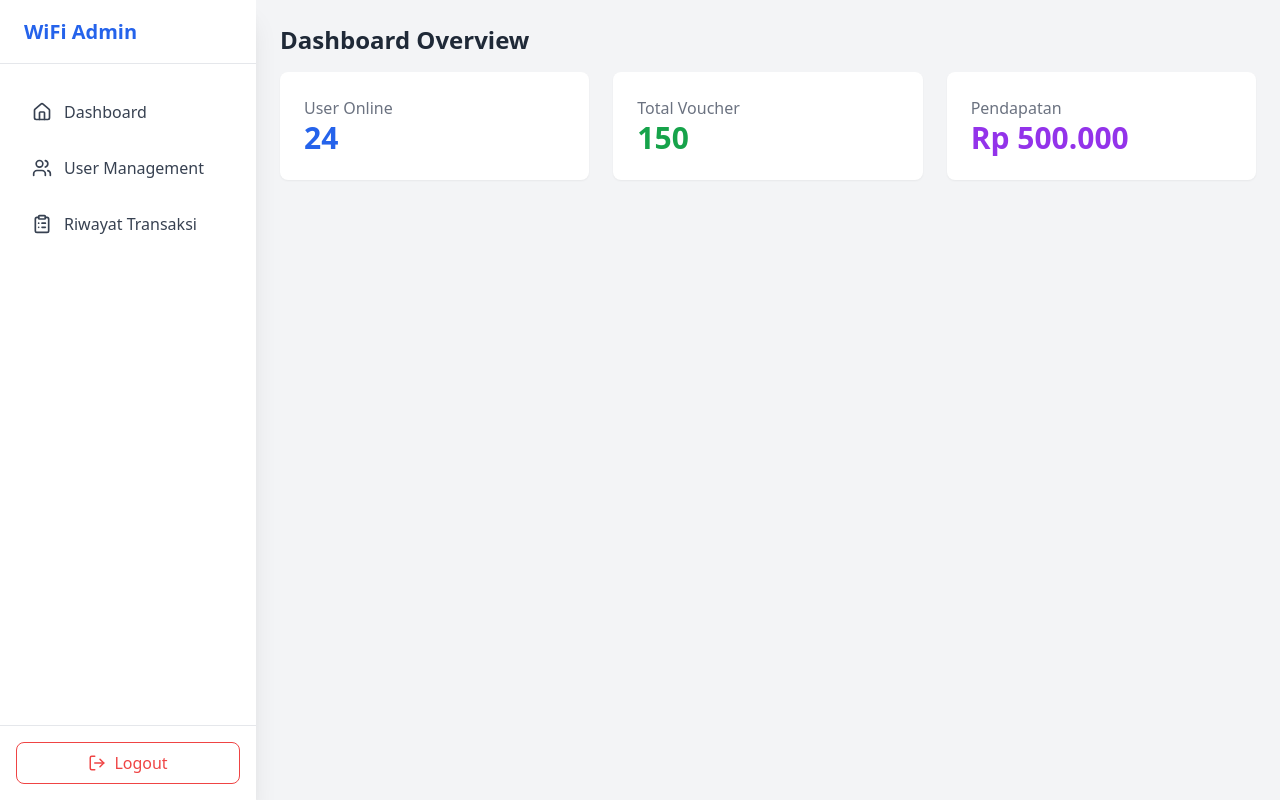
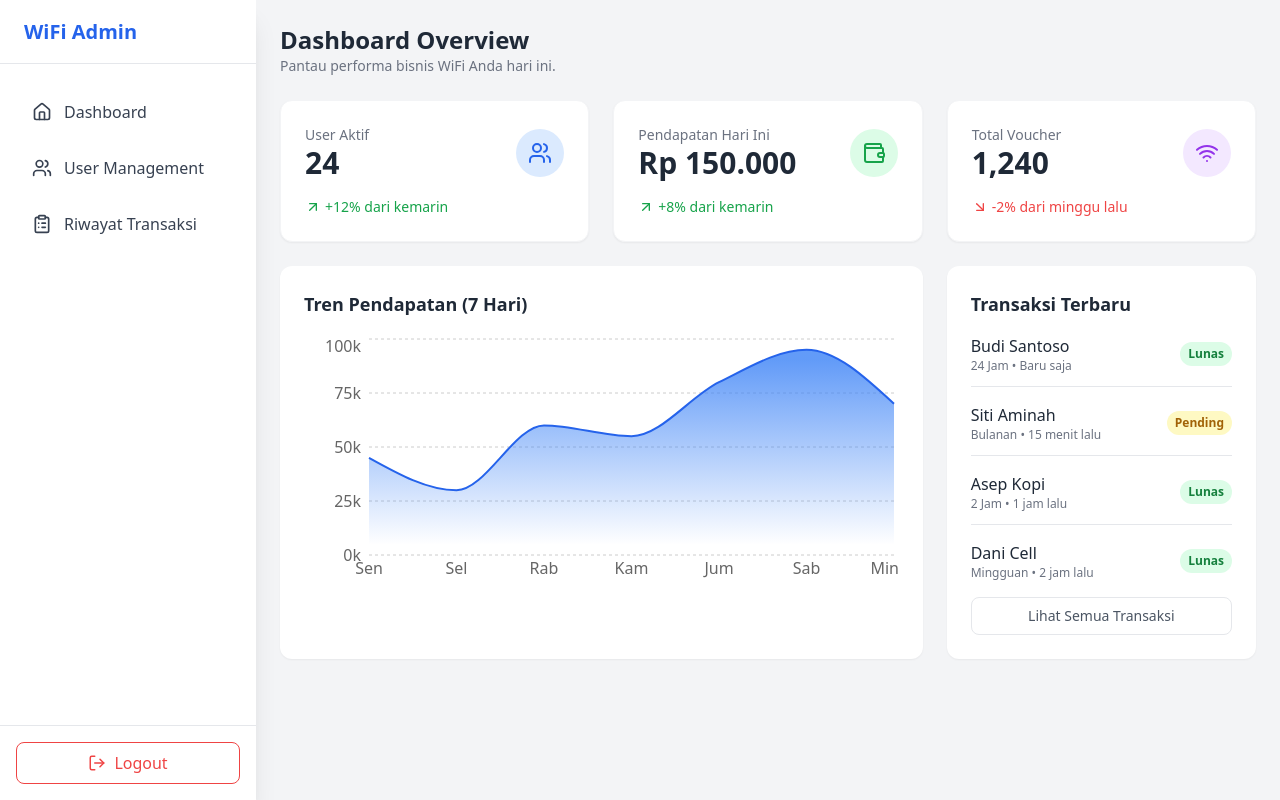
Before and after one commit to R12DLO45/WiFi-Customer-Management, a React (Vite) app: page /dashboard in a window 1280 px wide. Built offline with nearby package versions, Linux system fonts and the light colour scheme.

Commit message:
Redesain Halaman Dashboard

```diff
--- a/src/pages/Dashboard.jsx
+++ b/src/pages/Dashboard.jsx
@@ -1,26 +1,160 @@
 import React from 'react';
+import {
+  AreaChart,
+  Area,
+  XAxis,
+  YAxis,
+  CartesianGrid,
+  Tooltip,
+  ResponsiveContainer
+} from 'recharts';
+import { ArrowUpRight, ArrowDownRight, Users, Wifi, Wallet } from 'lucide-react';
 
 function Dashboard() {
+
+  // 1. Data Dummy untuk Grafik (Pendapatan Mingguan)
+  const chartData = [
+    { name: 'Sen', total: 45000 },
+    { name: 'Sel', total: 30000 },
+    { name: 'Rab', total: 60000 },
+    { name: 'Kam', total: 55000 },
+    { name: 'Jum', total: 80000 }, // Puncak keramaian (misal malam minggu)
+    { name: 'Sab', total: 95000 },
+    { name: 'Min', total: 70000 },
+  ];
+
+  // 2. Data Dummy Transaksi Terakhir
+  const recentTransactions = [
+    { id: 1, user: 'Budi Santoso', paket: '24 Jam', time: 'Baru saja', status: 'Lunas' },
+    { id: 2, user: 'Siti Aminah', paket: 'Bulanan', time: '15 menit lalu', status: 'Pending' },
+    { id: 3, user: 'Asep Kopi', paket: '2 Jam', time: '1 jam lalu', status: 'Lunas' },
+    { id: 4, user: 'Dani Cell', paket: 'Mingguan', time: '2 jam lalu', status: 'Lunas' },
+  ];
+
+  // Helper Rupiah
+  const formatRupiah = (val) => "Rp " + val.toLocaleString('id-ID');
+
   return (
-    <div>
-      <h2 className="mb-4 text-2xl font-bold text-gray-800">Dashboard Overview</h2>
+    <div className="space-y-6">
 
-      <div className="grid gap-6 md:grid-cols-2 lg:grid-cols-3">
-        {/* Card 1 */}
-        <div className="rounded-lg bg-white p-6 shadow-sm">
-          <h3 className="text-gray-500">User Online</h3>
-          <p className="text-3xl font-bold text-blue-600">24</p>
+      {/* --- HEADER --- */}
+      <div>
+        <h2 className="text-2xl font-bold text-gray-800">Dashboard Overview</h2>
+        <p className="text-sm text-gray-500">Pantau performa bisnis WiFi Anda hari ini.</p>
+      </div>
+
+      {/* --- KARTU STATISTIK (Cards) --- */}
+      <div className="grid gap-6 md:grid-cols-3">
+        {/* Card 1: User Aktif */}
+        <div className="rounded-xl bg-white p-6 shadow-sm border border-gray-100">
+          <div className="flex items-center justify-between">
+            <div>
+              <p className="text-sm font-medium text-gray-500">User Aktif</p>
+              <h3 className="text-3xl font-bold text-gray-800">24</h3>
+            </div>
+            <div className="rounded-full bg-blue-100 p-3 text-blue-600">
+              <Users size={24} />
+            </div>
+          </div>
+          <div className="mt-4 flex items-center text-sm text-green-600">
+            <ArrowUpRight size={16} className="mr-1" />
+            <span>+12% dari kemarin</span>
+          </div>
         </div>
-        {/* Card 2 */}
-        <div className="rounded-lg bg-white p-6 shadow-sm">
-          <h3 className="text-gray-500">Total Voucher</h3>
-          <p className="text-3xl font-bold text-green-600">150</p>
+
+        {/* Card 2: Pendapatan Hari Ini */}
+        <div className="rounded-xl bg-white p-6 shadow-sm border border-gray-100">
+          <div className="flex items-center justify-between">
+            <div>
+              <p className="text-sm font-medium text-gray-500">Pendapatan Hari Ini</p>
+              <h3 className="text-3xl font-bold text-gray-800">Rp 150.000</h3>
+            </div>
+            <div className="rounded-full bg-green-100 p-3 text-green-600">
+              <Wallet size={24} />
+            </div>
+          </div>
+          <div className="mt-4 flex items-center text-sm text-green-600">
+            <ArrowUpRight size={16} className="mr-1" />
+            <span>+8% dari kemarin</span>
+          </div>
         </div>
-        {/* Card 3 */}
-        <div className="rounded-lg bg-white p-6 shadow-sm">
-          <h3 className="text-gray-500">Pendapatan</h3>
-          <p className="text-3xl font-bold text-purple-600">Rp 500.000</p>
+
+        {/* Card 3: Voucher Terjual */}
+        <div className="rounded-xl bg-white p-6 shadow-sm border border-gray-100">
+          <div className="flex items-center justify-between">
+            <div>
+              <p className="text-sm font-medium text-gray-500">Total Voucher</p>
+              <h3 className="text-3xl font-bold text-gray-800">1,240</h3>
+            </div>
+            <div className="rounded-full bg-purple-100 p-3 text-purple-600">
+              <Wifi size={24} />
+            </div>
+          </div>
+          <div className="mt-4 flex items-center text-sm text-red-500">
+            <ArrowDownRight size={16} className="mr-1" />
+            <span>-2% dari minggu lalu</span>
+          </div>
         </div>
+      </div>
+
+      {/* --- AREA GRAFIK & TRANSAKSI --- */}
+      <div className="grid grid-cols-1 gap-6 lg:grid-cols-3">
+
+        {/* Kolom Kiri: GRAFIK (Lebar 2/3 layar di desktop) */}
+        <div className="rounded-xl bg-white p-6 shadow-sm lg:col-span-2">
+          <h3 className="mb-4 text-lg font-bold text-gray-800">Tren Pendapatan (7 Hari)</h3>
+          <div className="h-64 w-full">
+            <ResponsiveContainer width="100%" height="100%">
+              <AreaChart data={chartData}>
+                <defs>
+                  <linearGradient id="colorTotal" x1="0" y1="0" x2="0" y2="1">
+                    <stop offset="5%" stopColor="#3b82f6" stopOpacity={0.8}/>
+                    <stop offset="95%" stopColor="#3b82f6" stopOpacity={0}/>
+                  </linearGradient>
+                </defs>
+                <CartesianGrid strokeDasharray="3 3" vertical={false} />
+                <XAxis dataKey="name" axisLine={false} tickLine={false} />
+                <YAxis axisLine={false} tickLine={false} tickFormatter={(value) => `${value / 1000}k`} />
+                <Tooltip
+                  formatter={(value) => formatRupiah(value)}
+                  contentStyle={{ backgroundColor: '#fff', borderRadius: '8px', border: 'none', boxShadow: '0 4px 6px -1px rgb(0 0 0 / 0.1)' }}
+                />
+                <Area
+                  type="monotone"
+                  dataKey="total"
+                  stroke="#2563eb"
+                  strokeWidth={2}
+                  fillOpacity={1}
+                  fill="url(#colorTotal)"
+                />
+              </AreaChart>
+            </ResponsiveContainer>
+          </div>
+        </div>
+
+        {/* Kolom Kanan: TRANSAKSI TERBARU (Lebar 1/3 layar) */}
+        <div className="rounded-xl bg-white p-6 shadow-sm">
+          <h3 className="mb-4 text-lg font-bold text-gray-800">Transaksi Terbaru</h3>
+          <div className="space-y-4">
+            {recentTransactions.map((trx) => (
+              <div key={trx.id} className="flex items-center justify-between border-b pb-3 last:border-0 last:pb-0">
+                <div>
+                  <p className="font-medium text-gray-800">{trx.user}</p>
+                  <p className="text-xs text-gray-500">{trx.paket} • {trx.time}</p>
+                </div>
+                <span className={`rounded-full px-2 py-1 text-xs font-semibold ${
+                  trx.status === 'Lunas' ? 'bg-green-100 text-green-700' : 'bg-yellow-100 text-yellow-700'
+                }`}>
+                  {trx.status}
+                </span>
+              </div>
+            ))}
+          </div>
+          <button className="mt-4 w-full rounded-lg border border-gray-200 py-2 text-sm font-medium text-gray-600 hover:bg-gray-50">
+            Lihat Semua Transaksi
+          </button>
+        </div>
+
       </div>
     </div>
   );
```
